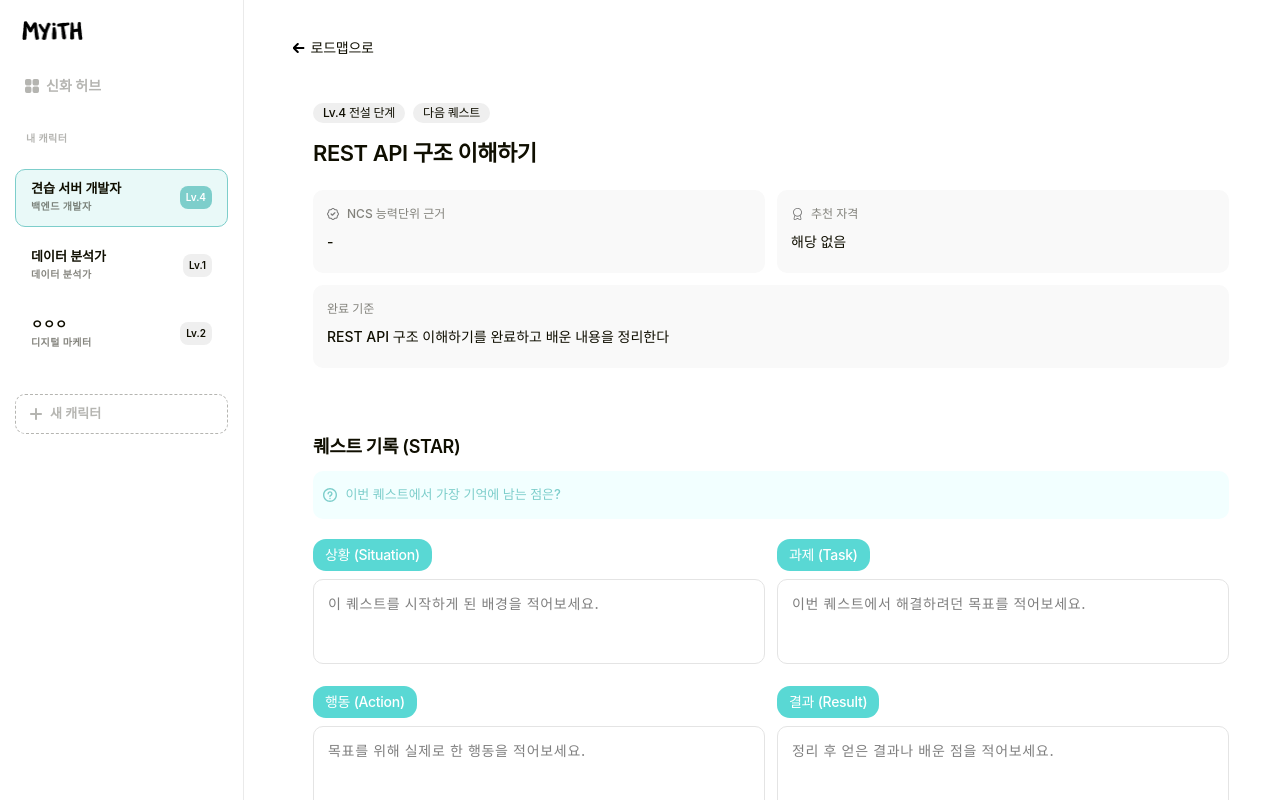
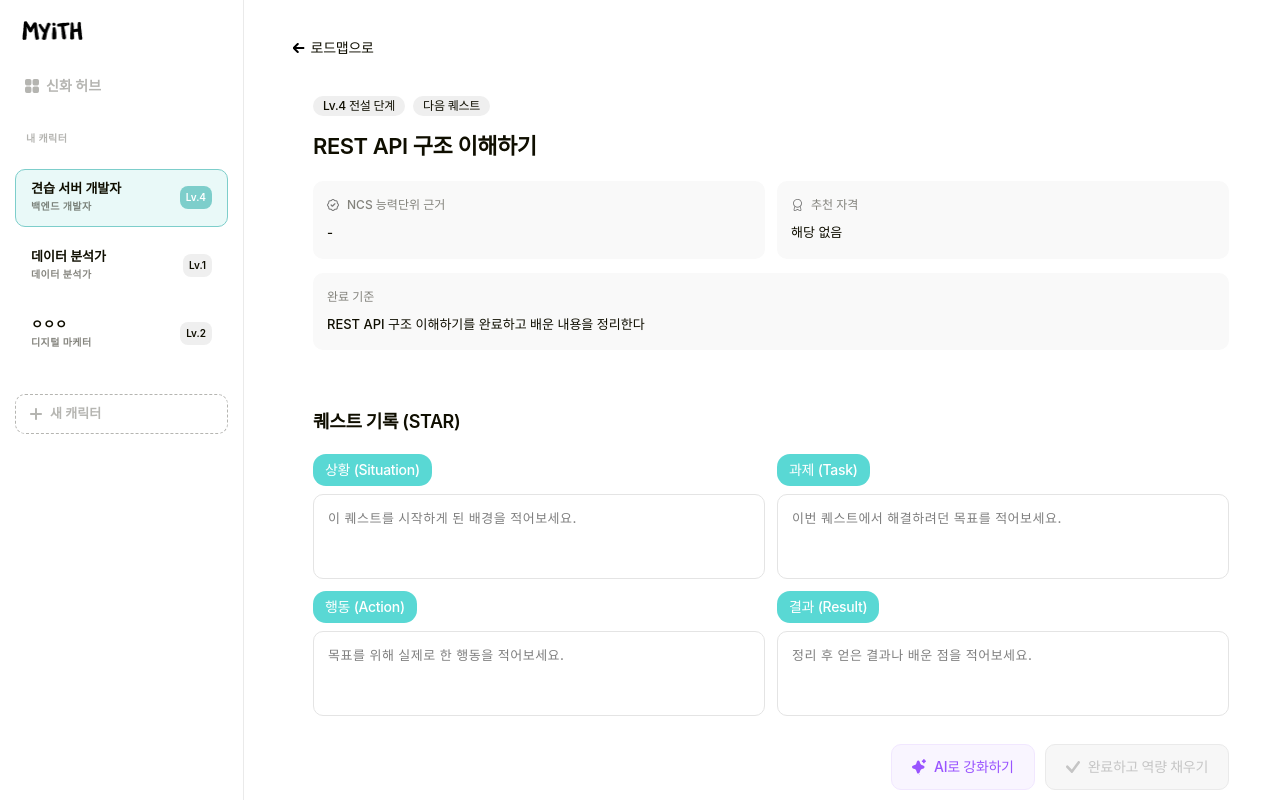
Before and after one commit to myith-sw/myith-frontend, a React (Vite) app: page / in a window 1280 px wide. Both pictures are taken after a click on the button "REST API 구조 이해하기". Shown: the top 800 px of the page. Built offline with nearby package versions, Linux system fonts and the light colour scheme.

Commit message:
feat: update quest detail ui

```diff
--- a/src/assets/quest-detail.ts
+++ b/src/assets/quest-detail.ts
@@ -2,12 +2,10 @@ import aiEnhance from './quest-detail/ai-enhance.svg'
 import certificate from './quest-detail/certificate.svg'
 import completeQuest from './quest-detail/complete-quest.svg'
 import ncsReference from './quest-detail/ncs-reference.svg'
-import starPrompt from './quest-detail/star-prompt.svg'
 
 export const questDetailAssets = {
   aiEnhance,
   certificate,
   completeQuest,
   ncsReference,
-  starPrompt,
 }
--- a/src/components/QuestDetailPage.tsx
+++ b/src/components/QuestDetailPage.tsx
@@ -17,11 +17,10 @@ const stageLabels: Record<number, string> = {
   6: '신화 단계',
 }
 
-const questDetails: Record<string, { completionCriteria: string; ncsReference: string; prompt: string; recommendedCertificate: string }> = {
+const questDetails: Record<string, { completionCriteria: string; ncsReference: string; recommendedCertificate: string }> = {
   'cs-interview': {
     completionCriteria: '네트워크·OS·DB 핵심 답안을 정리한다',
     ncsReference: '-',
-    prompt: '가장 헷갈린 개념은?',
     recommendedCertificate: '해당 없음',
   },
 }
@@ -39,7 +38,6 @@ export function QuestDetailPage({ onBack, quest }: QuestDetailPageProps) {
   const detail = questDetails[quest.id] ?? {
     completionCriteria: `${quest.title}를 완료하고 배운 내용을 정리한다`,
     ncsReference: '-',
-    prompt: '이번 퀘스트에서 가장 기억에 남는 점은?',
     recommendedCertificate: '해당 없음',
   }
   const canComplete = !isLocked && starFields.every(({ id }) => starRecord[id]?.trim())
@@ -55,7 +53,7 @@ export function QuestDetailPage({ onBack, quest }: QuestDetailPageProps) {
         로드맵으로
       </button>
 
-      <article className="mt-[25px] rounded-[20px] bg-white p-5">
+      <article className="mt-[18px] rounded-[20px] bg-white p-5">
         <div className="flex flex-col gap-[14px]">
           <div className="flex gap-2">
             <span className="rounded-[10px] bg-[#efefef] px-2.5 py-[2px] text-xs font-medium tracking-[-0.24px]">
@@ -68,30 +66,26 @@ export function QuestDetailPage({ onBack, quest }: QuestDetailPageProps) {
           <h1 className="text-[22px] font-semibold tracking-[-0.44px]">{quest.title}</h1>
         </div>
 
-        <div className="mt-5 grid grid-cols-2 gap-3">
-          <QuestInfoCard icon={questDetailAssets.ncsReference} label="NCS 능력단위 근거" value={detail.ncsReference} />
-          <QuestInfoCard icon={questDetailAssets.certificate} label="추천 자격" value={detail.recommendedCertificate} />
-          <QuestInfoCard className="col-span-2" label="완료 기준" value={detail.completionCriteria} />
+        <div className="mt-[18px] flex flex-col gap-[14px]">
+          <div className="grid grid-cols-2 gap-3">
+            <QuestInfoCard icon={questDetailAssets.ncsReference} label="NCS 능력단위 근거" value={detail.ncsReference} />
+            <QuestInfoCard icon={questDetailAssets.certificate} label="추천 자격" value={detail.recommendedCertificate} />
+          </div>
+          <QuestInfoCard label="완료 기준" value={detail.completionCriteria} />
         </div>
       </article>
 
-      <article className="mt-[25px] rounded-[20px] bg-white p-5">
-        <div className="flex flex-col gap-2.5">
-          <h2 className="text-lg font-semibold tracking-[-0.36px]">퀘스트 기록 (STAR)</h2>
-          <div className="flex items-center gap-2 rounded-[10px] bg-[#f2ffff] px-2.5 py-[14px] text-[13px] font-medium text-[#7dcecb]">
-            <img alt="" aria-hidden="true" className="size-[14.4px]" src={questDetailAssets.starPrompt} />
-            {detail.prompt}
-          </div>
-        </div>
+      <article className="mt-[18px] rounded-[20px] bg-white p-5">
+        <h2 className="text-lg font-semibold tracking-[-0.36px]">퀘스트 기록 (STAR)</h2>
 
-        <div className="mt-5 grid grid-cols-2 gap-x-3 gap-y-[22px]">
+        <div className="mt-[18px] grid grid-cols-2 gap-3">
           {starFields.map((field) => (
             <label className="flex flex-col gap-2" key={field.id}>
               <span className="w-fit rounded-[13px] bg-[#59d8d4] px-3 py-1.5 text-sm font-medium tracking-[-0.28px] text-white">
                 {field.label}
               </span>
               <textarea
-                className="h-[85px] resize-none rounded-[10px] border border-[#e4e4e4] px-[14px] py-[14px] text-sm font-medium tracking-[0.7px] outline-none placeholder:text-black/50 focus:border-[#7dcecb] focus:ring-2 focus:ring-[#7dcecb]/20"
+                className="h-[85px] resize-none rounded-[10px] border border-[#e4e4e4] px-[14px] py-[14px] text-[13px] font-medium tracking-[0.52px] outline-none placeholder:text-black/50 focus:border-[#7dcecb] focus:ring-2 focus:ring-[#7dcecb]/20"
                 disabled={isLocked}
                 onChange={(event) => setStarRecord((current) => ({ ...current, [field.id]: event.target.value }))}
                 placeholder={field.placeholder}
@@ -101,7 +95,7 @@ export function QuestDetailPage({ onBack, quest }: QuestDetailPageProps) {
           ))}
         </div>
 
-        <div className="mt-5 flex justify-end gap-2.5 pt-2.5">
+        <div className="mt-[18px] flex justify-end gap-2.5 pt-2.5">
           <button
             className="flex items-center gap-2 rounded-[10px] border-[1.2px] border-[#f1e7ff] bg-[rgba(231,214,255,0.24)] px-5 py-3 text-sm font-medium tracking-[-0.28px] text-[#9954ff]"
             type="button"
@@ -110,12 +104,14 @@ export function QuestDetailPage({ onBack, quest }: QuestDetailPageProps) {
             AI로 강화하기
           </button>
           <button
-            className="flex items-center gap-2 rounded-[10px] border-[1.2px] border-[#eaeaea] bg-[#f7f7f7] px-5 py-3 text-sm font-medium tracking-[-0.28px] text-black/50 disabled:cursor-default disabled:opacity-40"
+            className="flex items-center gap-2 rounded-[10px] border-[1.2px] border-[#eaeaea] bg-[#f7f7f7] px-5 py-3 text-sm font-medium tracking-[-0.28px] text-black/50 disabled:cursor-default"
             disabled={!canComplete}
             type="button"
           >
-            <img alt="" aria-hidden="true" className="h-[11.2px] w-3.5" src={questDetailAssets.completeQuest} />
-            완료하고 역량 채우기
+            <span className={`flex items-center gap-2 ${canComplete ? '' : 'opacity-40'}`}>
+              <img alt="" aria-hidden="true" className="h-[11.2px] w-3.5" src={questDetailAssets.completeQuest} />
+              완료하고 역량 채우기
+            </span>
           </button>
         </div>
       </article>
@@ -125,12 +121,12 @@ export function QuestDetailPage({ onBack, quest }: QuestDetailPageProps) {
 
 function QuestInfoCard({ className = '', icon, label, value }: { className?: string; icon?: string; label: string; value: string }) {
   return (
-    <div className={`flex min-h-[83px] flex-col gap-2.5 rounded-[10px] bg-[#f9f9f9] px-[14px] py-4 ${className}`}>
+    <div className={`flex flex-col gap-2.5 rounded-[10px] bg-[#f9f9f9] px-[14px] py-4 ${className}`}>
       <div className="flex items-center gap-2 text-xs font-medium opacity-50">
         {icon && <img alt="" aria-hidden="true" className="size-3 object-contain" src={icon} />}
         {label}
       </div>
-      <p className="text-sm font-medium">{value}</p>
+      <p className="text-[13px] font-medium">{value}</p>
     </div>
   )
 }
```
Also changed, not shown: src/assets/quest-detail/star-prompt.svg (deleted).
